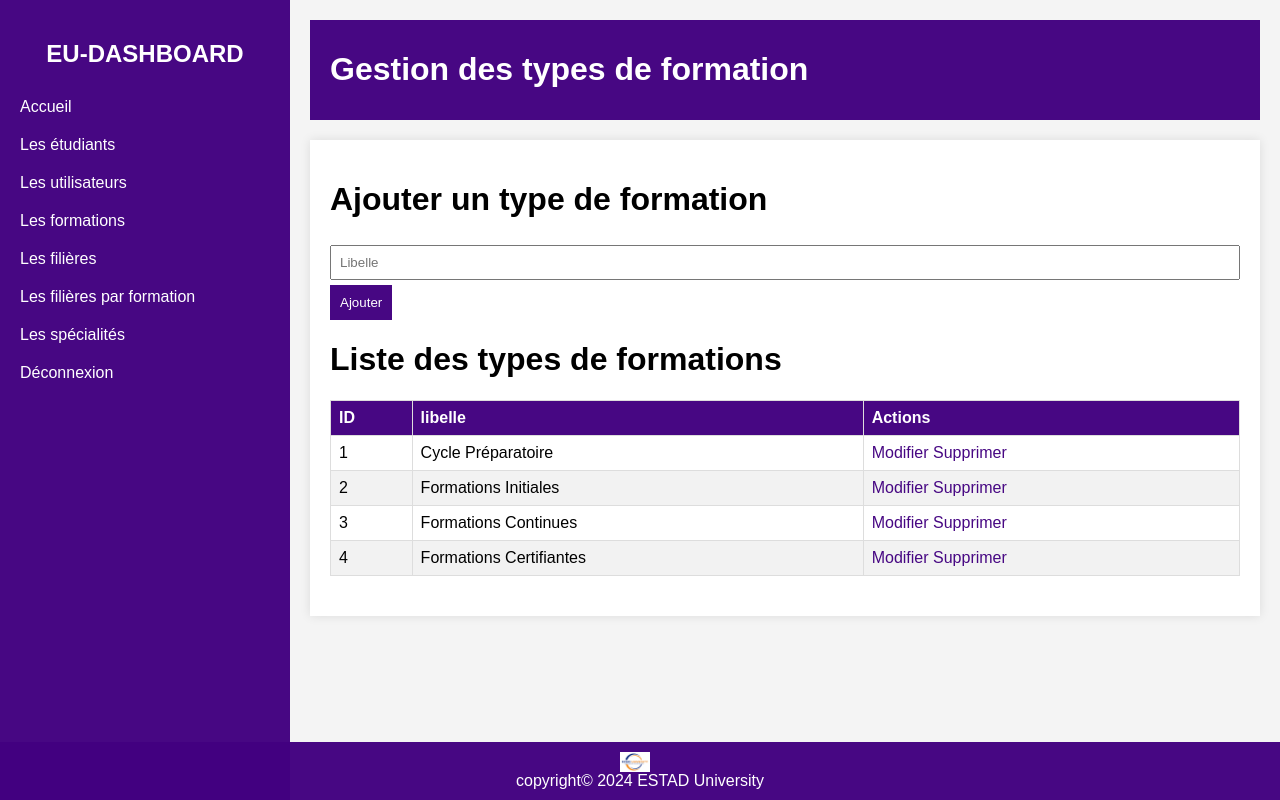
After one commit to Yakusa26/estad_portal, a PHP site: page /type_of_formation.php in a window 1280 px wide. The commit adds this page. Run offline with PHP 8.4, Linux system fonts and the light colour scheme; data comes from the database, SQL or seed files in the repository.

Commit message:
evolution

```diff
--- a/assets/css/admin.css
+++ b/assets/css/admin.css
@@ -12,7 +12,7 @@ body {
 
 .sidebar {
     width: 250px;
-    background-color:rgba(66, 0, 128, 0.973);
+    background-color: rgba(66, 0, 128, 0.973);
     color: white;
     padding: 20px;
 }
@@ -47,7 +47,7 @@ body {
 }
 
 header {
-    background-color:rgba(66, 0, 128, 0.973);
+    background-color: rgba(66, 0, 128, 0.973);
     color: white;
     padding: 10px 20px;
     margin-bottom: 20px;
--- /dev/null
+++ b/assets/css/types_of_formations.css
@@ -0,0 +1,152 @@
+body {
+    font-family: Arial, sans-serif;
+    margin: 0;
+    padding: 0;
+    background-color: #f4f4f4;
+}
+
+.container {
+    display: flex;
+    height: 100vh;
+}
+
+.sidebar {
+    width: 250px;
+    background-color: rgba(66, 0, 128, 0.973);
+    color: white;
+    padding: 20px;
+}
+
+.sidebar h2 {
+    text-align: center;
+}
+
+.sidebar ul {
+    list-style-type: none;
+    padding: 0;
+}
+
+.sidebar ul li {
+    padding: 10px 0;
+}
+
+.sidebar ul li a {
+    color: white;
+    text-decoration: none;
+    display: block;
+}
+
+.sidebar ul li a:hover {
+    background-color: #575757;
+    padding-left: 10px;
+}
+
+.main-content {
+    flex: 1;
+    padding: 20px;
+}
+
+header {
+    background-color: rgba(66, 0, 128, 0.973);
+    color: white;
+    padding: 10px 20px;
+    margin-bottom: 20px;
+}
+
+.content {
+    background-color: white;
+    padding: 20px;
+    box-shadow: 0 0 10px rgba(0, 0, 0, 0.1);
+}
+
+/* Ajout des nouveaux styles */
+table {
+    width: 100%;
+    border-collapse: collapse;
+    margin-bottom: 20px;
+}
+
+table th,
+table td {
+    border: 1px solid #dddddd;
+    text-align: left;
+    padding: 8px;
+}
+
+table th {
+    background-color: rgba(66, 0, 128, 0.973);
+    color: white;
+}
+
+table tr:nth-child(even) {
+    background-color: #f2f2f2;
+}
+
+table tr:hover {
+    background-color: #ddd;
+}
+
+form input[type="text"],
+form input[type="Libelle"],
+input {
+    padding: 8px;
+    margin: 5px 0;
+    width: 100%;
+    box-sizing: border-box;
+}
+
+form button {
+    background-color: rgba(66, 0, 128, 0.973);
+    color: white;
+    padding: 10px;
+    border: none;
+    cursor: pointer;
+}
+
+form button:hover {
+    background-color: #575757;
+}
+
+footer {
+    background-color: rgba(66, 0, 128, 0.973);
+    color: white;
+    text-align: center;
+    padding: 10px 0;
+    position: fixed;
+    bottom: 0;
+    width: 100%;
+}
+
+footer img {
+    height: 20px;
+    vertical-align: middle;
+    margin-right: 10px;
+}
+
+table a {
+    color: rgba(66, 0, 128, 0.973);
+    text-decoration: none;
+}
+
+table a:hover {
+    text-decoration: underline;
+}
+
+
+
+.message,
+.error {
+    padding: 10px;
+    margin-bottom: 20px;
+    border-radius: 5px;
+}
+
+.message {
+    background-color: #d4edda;
+    color: #155724;
+}
+
+.error {
+    background-color: #f8d7da;
+    color: #721c24;
+}
--- a/edit_user.php
+++ b/edit_user.php
@@ -69,6 +69,7 @@ if(isset($_POST['update_user'])) {
                 <li><a href="eu_admin.php">Accueil</a></li>
                 <li><a href="student_list.php">Les étudiants</a></li>
                 <li><a href="user_management.php">Les utilisateurs</a></li>
+                <li> <a href="type_of_formations">Les formations</a> </li>
                 <li><a href="logout.php">Déconnexion</a></li>
             </ul>
         </div>
--- a/eu_admin.php
+++ b/eu_admin.php
@@ -27,8 +27,9 @@
                 <li><a href="#">Accueil</a></li>
                 <li><a href="student_list.php">Les étudiants</a></li>
                 <li><a href="user_management.php">Les utilisateurs</a></li>
-                <li><a href="#">Les formations</a></li>
+                <li><a href="type_of_formation.php">Les formations</a></li>
                 <li><a href="#">Les filières</a></li>
+                <li><a href="#">Les filières par formation</a></li>
                 <li><a href="#">Les spécialités</a></li>
                 <li><a href="logout.php">Déconnexion</a></li>
             </ul>
--- /dev/null
+++ b/type_of_formation.php
@@ -0,0 +1,131 @@
+
+<?php
+ session_start();
+
+// Inclure le fichier de connexion
+include_once 'db_connection.php';
+
+// Créer une instance de la classe Database
+$database = new Database();
+$db = $database->getConnection();
+
+// Variables pour les messages
+$message = '';
+$error = '';
+
+// Ajouter une Formation
+if(isset($_POST['add_formation'])) {
+    $typesformation = $_POST['Libelle'];
+
+    if(!empty( $typesformation)) {
+        $query = "INSERT INTO typesformation (libelle) VALUES (:libelle);";
+        $stmt = $db->prepare($query);
+        $stmt->bindParam(':libelle', $typesformation);
+
+        if($stmt->execute()) {
+            $message = 'Formation ajouté avec succès';
+        } else {
+            $error = 'Erreur lors de l\'ajout de la Formation'. $typesformation ;
+        }
+    } else {
+        $error = 'Veuillez remplir le champs';
+    }
+}
+
+// Supprimer une Formation
+if(isset($_GET['delete'])) {
+    $id = $_GET['delete'];
+    $query = "DELETE FROM typesformation WHERE id = :id";
+    $stmt = $db->prepare($query);
+    $stmt->bindParam(':id', $id);
+    if($stmt->execute()) {
+        $message = 'Formation supprimé avec succès';
+    } else {
+        $error = 'Erreur lors de la suppression de la Formation';
+    }
+}
+
+
+
+
+// Requête pour récupérer les formations
+$query = "
+    SELECT id,
+   libelle AS types_formation
+   FROM
+    `typesformation`
+";
+$stmt = $db->prepare($query);
+$stmt->execute();
+
+$typesformation = $stmt->fetchAll(PDO::FETCH_ASSOC);
+?>
+
+
+<!DOCTYPE html>
+<html lang="en">
+<head>
+    <meta charset="UTF-8">
+    <meta name="viewport" content="width=device-width, initial-scale=1.0">
+    <link rel="stylesheet" href="assets/css/admin.css">
+    <link rel="stylesheet" href="assets/css/types_of_formations.css">
+    <title>Types_of_formations</title>
+</head>
+<body>
+<div class="container">
+        <div class="sidebar">
+            <h2>EU-DASHBOARD</h2>
+            <ul>
+                <li><a href="eu_admin.php">Accueil</a></li>
+                <li><a href="student_list.php">Les étudiants</a></li>
+                <li><a href="user_management.php">Les utilisateurs</a></li>
+                <li><a href="type_of_formation.php">Les formations</a></li>
+                <li><a href="#">Les filières</a></li>
+                <li><a href="#">Les filières par formation</a></li>
+                <li><a href="#">Les spécialités</a></li>
+                <li><a href="logout.php">Déconnexion</a></li>
+            </ul>
+        </div>
+        <div class="main-content">
+            <header>
+                <h1><?php echo 'Gestion des types de formation'; ?></h1>
+            </header>
+            <div class="content">
+                <h1>Ajouter un type de formation</h1>
+
+                <form method="post" action="type_of_formation.php">
+                <input type="text" name="Libelle" placeholder="Libelle"> <br>
+                <button type = "submit" name="add_formation">Ajouter</button>
+                </form>
+
+                <h1>Liste des types de formations</h1>
+                <table>
+                    <thead>
+                        <tr>
+                            <th>ID</th>
+                            <th>libelle</th>
+                            <th>Actions</th>
+                        </tr>
+                    </thead>
+                    <tbody>
+                        <?php foreach($typesformation as $types_formation): ?>
+                        <tr>
+                            <td><?php echo htmlspecialchars($types_formation['id'] ?? 'N/A'); ?></td>
+                           <td><?php echo htmlspecialchars($types_formation['types_formation'] ?? 'N/A'); ?></td>
+                           <td>
+                                <a href="edit_formation.php?id=<?php echo htmlspecialchars($types_formation['id']); ?>">Modifier</a>
+                                <a href="type_of_formation.php?delete=<?php echo htmlspecialchars($types_formation['id']); ?>" onclick="return confirm('Êtes-vous sûr de vouloir supprimer cet utilisateur?')">Supprimer</a>
+                            </td>
+                        </tr>
+                        <?php endforeach; ?>
+                    </tbody>
+                </table>
+            </div>
+        </div>
+    </div>
+    <footer>
+        <div><img src="assets/images/chapeau.png" alt="Logo ESTAD"></div>
+        <span>copyright&copy; 2024 ESTAD University</span>
+    </footer>
+</body>
+</html>
--- a/user_management.php
+++ b/user_management.php
@@ -79,8 +79,9 @@ $utilisateurs = $stmt->fetchAll(PDO::FETCH_ASSOC);
                 <li><a href="eu_admin.php">Accueil</a></li>
                 <li><a href="student_list.php">Les étudiants</a></li>
                 <li><a href="user_management.php">Les utilisateurs</a></li>
-                <li><a href="#">Les formations</a></li>
+                <li><a href="type_of_formation.php">Les formations</a></li>
                 <li><a href="#">Les filières</a></li>
+                <li><a href="#">Les filières par formation</a></li>
                 <li><a href="#">Les spécialités</a></li>
                 <li><a href="logout.php">Déconnexion</a></li>
             </ul>
```
Also changed, not shown: assets/css/user_management.css (+24 -3 lines), check_rights.php (+4 -16 lines), edit_formation.php (added, +88 -0 lines), student_list.php (+18 -16 lines).
